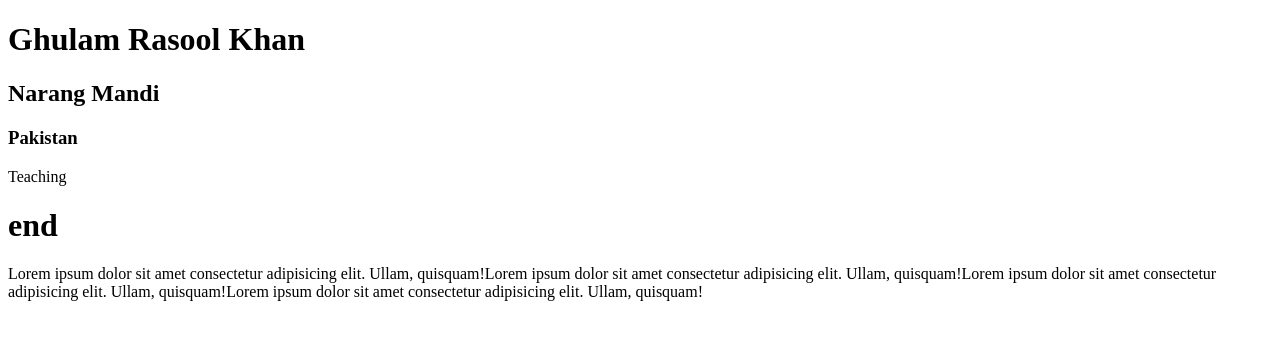
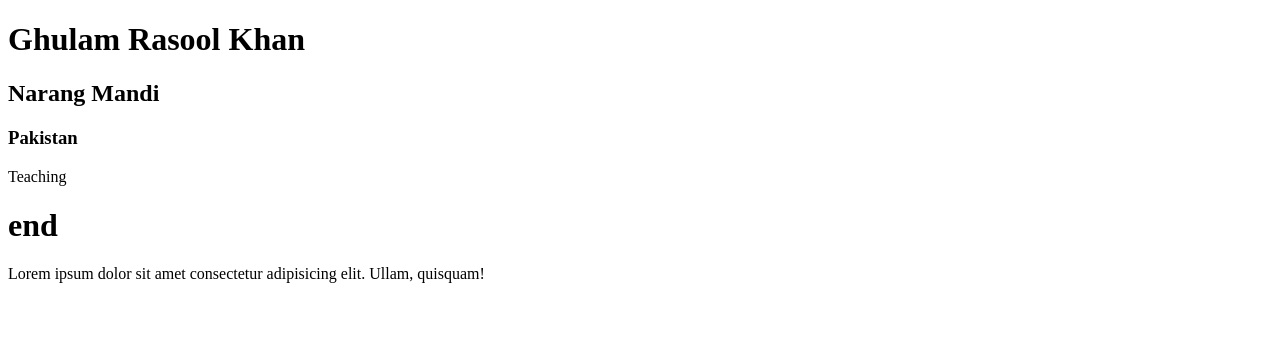
Before and after one commit to Ghulam-Rasool-Khan/haha, a plain HTML site: page index.html in a window 1280 px wide. Drawn offline with Linux system fonts and the light colour scheme.

Commit message:
remove lorem
This reverts commit ecde1dc79c0b568d1cb9628af5d2454256565af4.

```diff
--- a/index.html
+++ b/index.html
@@ -11,6 +11,6 @@
     <h3>Pakistan</h3>
     <p>Teaching</p>
     <h1>end</h1>
-    <p>Lorem ipsum dolor sit amet consectetur adipisicing elit. Ullam, quisquam!Lorem ipsum dolor sit amet consectetur adipisicing elit. Ullam, quisquam!Lorem ipsum dolor sit amet consectetur adipisicing elit. Ullam, quisquam!Lorem ipsum dolor sit amet consectetur adipisicing elit. Ullam, quisquam!</p>
+    <p>Lorem ipsum dolor sit amet consectetur adipisicing elit. Ullam, quisquam!</p>
   </body>
 </html>
```
